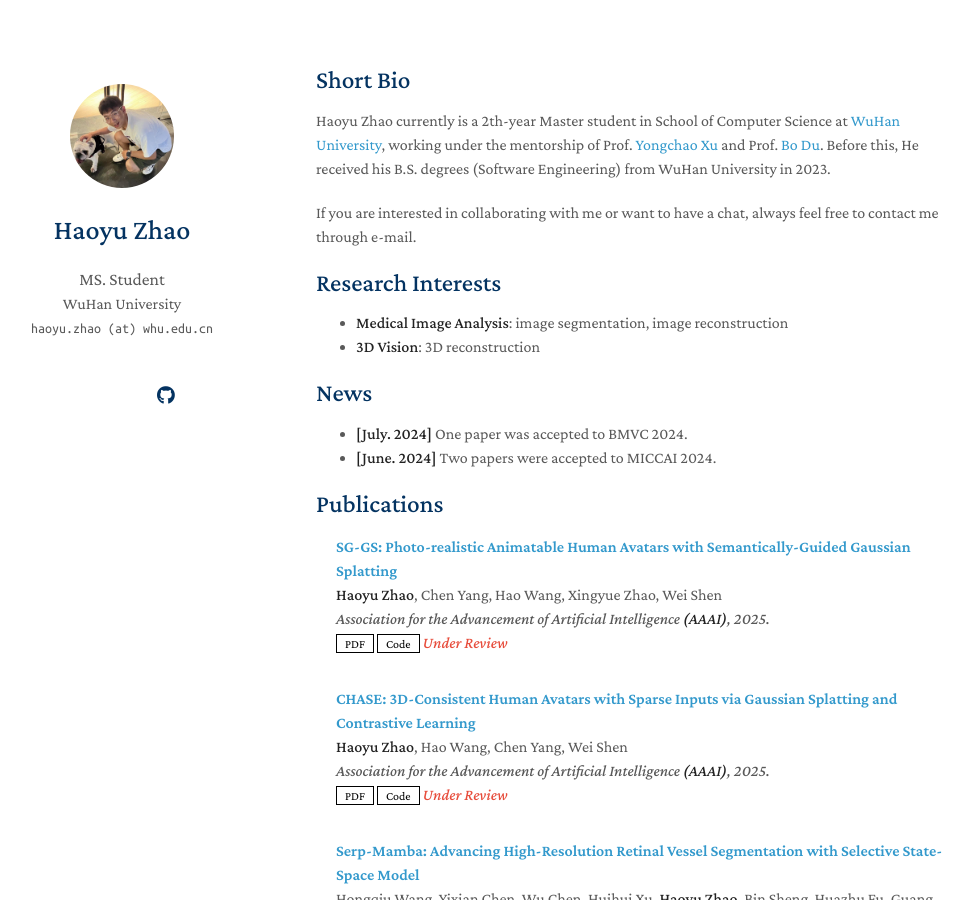
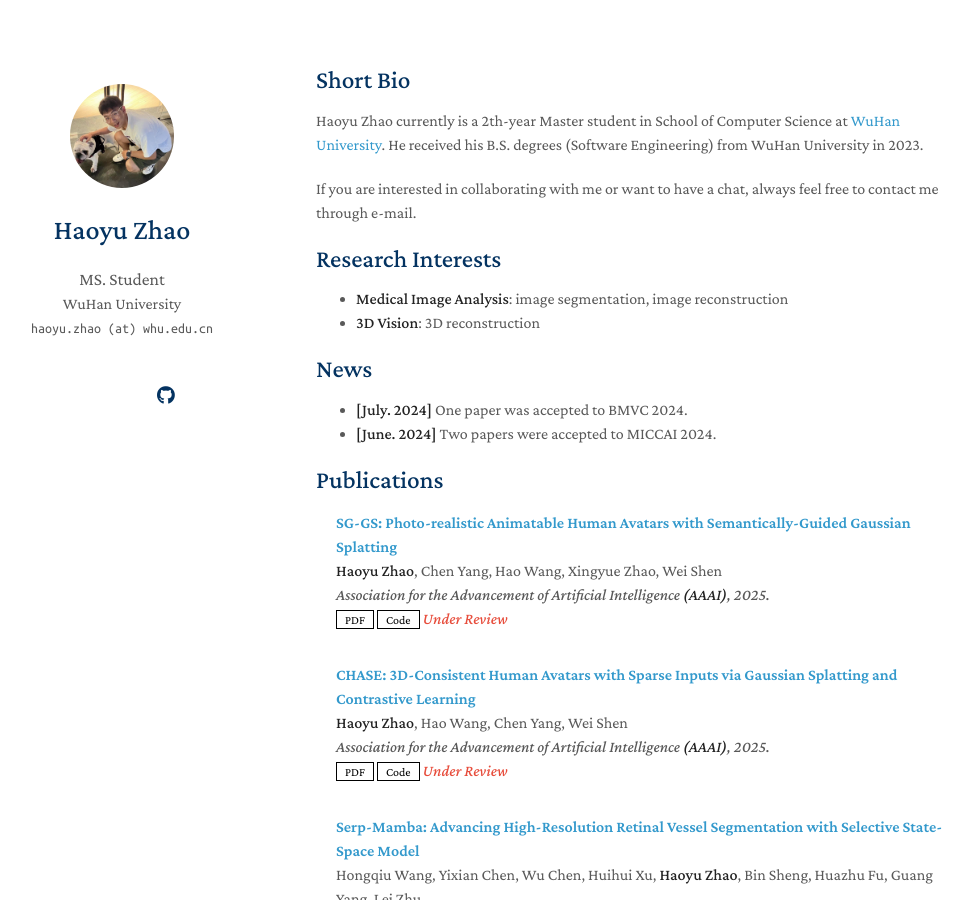
Before and after one commit to zhaohaoyu376/zhaohaoyu376.github.io, a Jekyll site: the page built from index.md, in a window 1280 px wide and 900 px high. Shown: the whole window, without its empty margins (154-1127 px from the left). Built offline with Jekyll 4.4.1, drawn with Linux system fonts in a browser that asks for light colours; nearby versions of some CDN libraries; a style sheet for code colours, icons or effects is not loaded; our own code applies the rules of GitHub Pages for plain Markdown files.

Commit message:
Update index.md

```diff
--- a/index.md
+++ b/index.md
@@ -3,7 +3,7 @@ layout: homepage
 ---
 
 ## Short Bio
-Haoyu Zhao currently is a 2th-year Master student in School of Computer Science at [WuHan University](https://www.whu.edu.cn/), working under the mentorship of Prof. [Yongchao Xu](https://scholar.google.fr/citations?user=ArIg7-0AAAAJ&hl=fr) and Prof. [Bo Du](https://scholar.google.com/citations?user=Shy1gnMAAAAJ&hl=zh-CN&oi=ao). Before this, He received his B.S. degrees (Software Engineering) from WuHan University in 2023.
+Haoyu Zhao currently is a 2th-year Master student in School of Computer Science at [WuHan University](https://www.whu.edu.cn/). He received his B.S. degrees (Software Engineering) from WuHan University in 2023.
 
 If you are interested in collaborating with me or want to have a chat, always feel free to contact me through e-mail.
 
```
